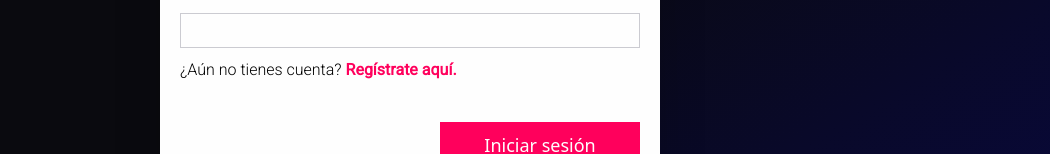
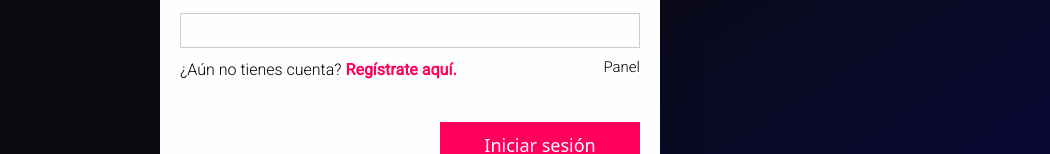
Before and after one commit to Sirious4k/ip-evaluacion1-fullstack2, a React (Vite) app: page /login in a window 1280 px wide. Shown: the part 412-566 px from the top of the page, without its empty margins (230-1280 px from the left). Built offline with nearby package versions, Linux system fonts and the light colour scheme.

Commit message:
trabajo terminado v2

```diff
--- a/src/components/Footer.jsx
+++ b/src/components/Footer.jsx
@@ -39,12 +39,6 @@ function Footer() {
               className='icon-size'
             />
           </a>
-          <Link
-            to='/panel'
-            className='text-2xl'
-          >
-            Panel
-          </Link>
         </div>
       </div>
     </footer>
--- a/src/components/Nav.jsx
+++ b/src/components/Nav.jsx
@@ -58,7 +58,7 @@ function Nav() {
           <LogoComponent />
           <div className={styles.iconsTopNav}>
             <Link to='/login'>
-              <IconUser className='icon-size hover:!text-[var(--hover)] transition-color ease-in-out duration-300' />
+              <IconUser className='icon-size hover:!text-[var(--hover-alt)] transition-color ease-in-out duration-300' />
             </Link>
             <Button href='/signup'>Registro</Button>
           </div>
--- a/src/pages/LogIn.jsx
+++ b/src/pages/LogIn.jsx
@@ -87,7 +87,7 @@ function LogIn() {
                 id='contrasena-log'
                 className={formStyles.input}
               />
-              <div className=' w-full !text-left '>
+              <div className=' w-full !text-left flex justify-between'>
                 <Link
                   to='/signup'
                   className={formStyles.linkLoginButton}
@@ -97,6 +97,12 @@ function LogIn() {
                     {' '}
                     Regístrate aquí.{' '}
                   </span>
+                </Link>
+                <Link
+                  to='/panel'
+                  className='text-2xl'
+                >
+                  Panel
                 </Link>
               </div>
               <div className={formStyles.boxButton}>
```
